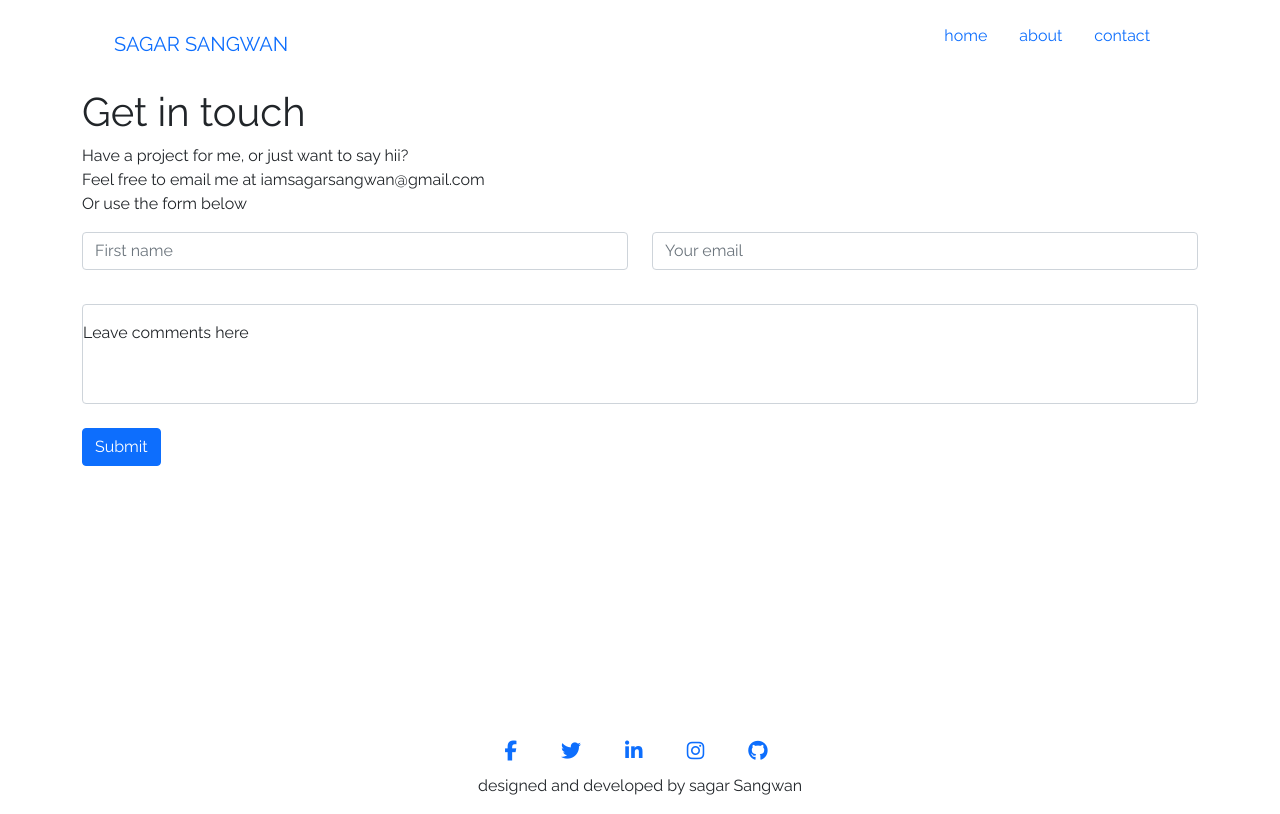
After one commit to sagarsangwan/sagarsangwan, a Flask app: page /contact in a window 1280 px wide. The commit adds this page. Run offline with Flask 2, Linux system fonts and the light colour scheme; some libraries are stand-ins or nearby versions.

Commit message:
view port height adjustment

```diff
--- a/static/style.css
+++ b/static/style.css
@@ -18,3 +18,6 @@ body{
     width: 400px;
     height: 40px;
 }
+.height-adjust{
+    height: 70vh;
+}
--- /dev/null
+++ b/templates/components/footer.html
@@ -0,0 +1,36 @@
+<!-- Footer -->
+<footer class="page-footer font-small special-color-dark pt-4">
+
+    <!-- Footer Elements -->
+    <div class="container ">
+
+        <!-- Social buttons -->
+        <ul class="list-unstyled list-inline text-center">
+            <li class="list-inline-item">
+                <a href="https://www.facebook.com/sagar.sangwan.902" target="_blank" class="btn-floating btn-lg btn-fb"
+                    type="button" role="button"><i class="fab fa-facebook-f"></i></a>
+            </li>
+            <li class="list-inline-item">
+                <a href="https://twitter.com/sagar_sangwan01?t=SLoQDBtPPv-blDdL6NwOaw&s=08" target="_blank"
+                    class="btn-floating btn-lg btn-tw" type="button" role="button"><i class="fab fa-twitter"></i></a>
+            </li>
+            <li class="list-inline-item">
+                <a href="https://www.linkedin.com/in/sagar-sangwan-7731101a9/" target="_blank"
+                    class="btn-floating btn-lg btn-li" type="button" role="button"><i
+                        class="fab fa-linkedin-in"></i></a>
+            </li>
+            <li class="list-inline-item">
+                <a href="https://www.instagram.com/sagar_hary_a_n_a/" target="_blank"
+                    class="btn-floating btn-lg btn-ins" type="button" role="button"><i class="fab fa-instagram"></i></a>
+            </li>
+            <li class="list-inline-item">
+                <a href="https://github.com/sagarsangwan" target="_blank" class="btn-floating btn-lg btn-git"
+                    type="button" role="button"><i class="fab fa-github"></i></a>
+            </li>
+            <li>
+                <div>designed and developed by sagar Sangwan</div>
+            </li>
+        </ul>
+    </div>
+
+</footer>
--- /dev/null
+++ b/templates/components/navbar.html
@@ -0,0 +1,12 @@
+<header>
+    <nav class="navbar">
+        <a href="/" class="navbar-brand">SAGAR SANGWAN</a>
+        <ul>
+            <li><a href="/contact">contact</a></li>
+            <li><a href="/about">about</a></li>
+            <li><a href="/" class="active">home</a></li>
+
+        </ul>
+
+    </nav>
+</header>
--- /dev/null
+++ b/templates/pages/contact.html
@@ -0,0 +1,36 @@
+{% extends "base.html" %}
+
+{% block content %}
+
+<h1>Get in touch</h1>
+<div class="bottom-paragraph height-adjust">
+    <p>
+        Have a project for me, or just want to say hii?<br>
+        Feel free to email me at iamsagarsangwan@gmail.com<br>
+        Or use the form below
+    </p>
+
+
+    <form class="row" method="post" action="">
+        <div class="col">
+            <input type="text" name="name" class="form-control" placeholder="First name" aria-label="First name">
+        </div>
+        <div class="col">
+            <input type="text" name="email" class="form-control" placeholder="Your email" aria-label="your email">
+        </div><br> <br><br>
+        <div class="form-floating">
+            <input class="form-control" name="message" placeholder="Leave a comment here" id="floatingTextarea2"
+                style="height: 100px"></input>
+            <label for="floatingTextarea2">Leave comments here</label>
+        </div>
+
+    </form><br>
+    <div class="col-12">
+        <button class="btn btn-primary" type="submit">Submit</button>
+    </div>
+    </form>
+
+</div>
+
+
+{% endblock %}
```
Also changed, not shown: templates/pages/404.html (added, +14 -0 lines), templates/pages/500.html (added, +14 -0 lines), templates/pages/about.html (added, +7 -0 lines), templates/pages/home.html (added, +33 -0 lines).
